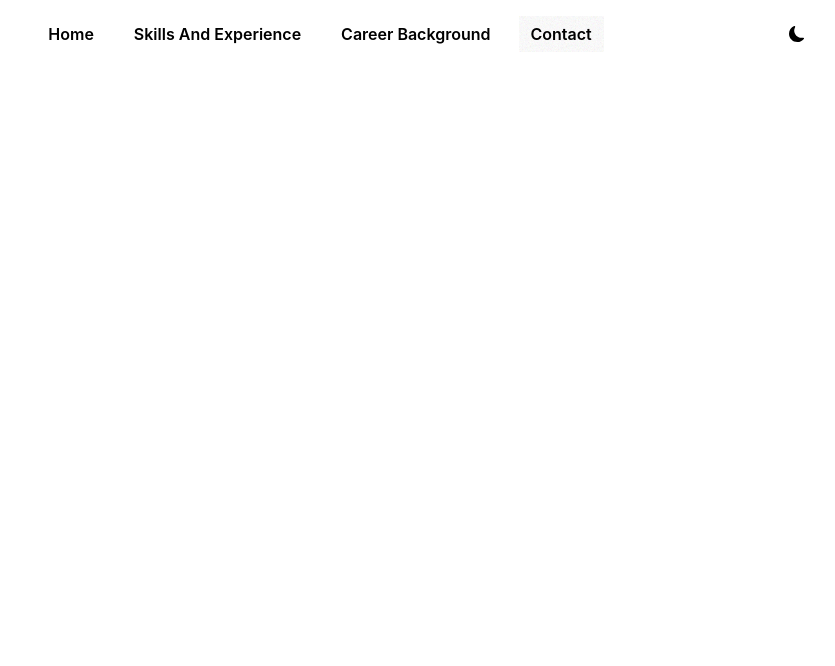
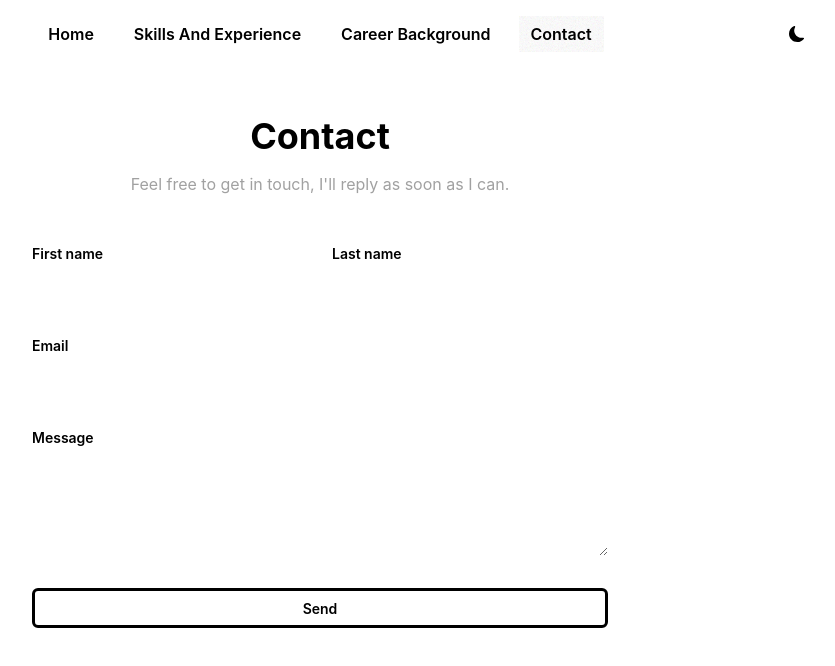
Before and after one commit to Annadesbois/aurelie-cv, a React (Vite) app: page /contact in a window 1280 px wide. Shown: the top 666 px of the page, without its empty margins (320-1155 px from the left). Built offline with nearby package versions, Linux system fonts and the light colour scheme.

Commit message:
create form structure

```diff
--- a/src/pages/ContactPage.tsx
+++ b/src/pages/ContactPage.tsx
@@ -1,6 +1,90 @@
 const ContactPage = () => {
   return (
-    <div></div>
+    <div className="bg-base-100 px-[2rem] md:px-[8rem] lg:px-[10rem] py-12 relative">
+      <div className="max-w-2xl mx-auto text-center">
+        <h2 className="text-4xl font-bold text-primary mb-4">Contact</h2>
+        <p className="text-neutral-400">
+          Feel free to get in touch, I'll reply as soon as I can.
+        </p>
+      </div>
+
+      <form className="mx-auto mt-12 max-w-xl">
+        <div className="grid grid-cols-1 sm:grid-cols-2 gap-6">
+          <div>
+            <label
+              htmlFor="first-name"
+              className="block text-sm font-semibold text-secondary mb-2"
+            >
+              First name
+            </label>
+            <input
+              id="first-name"
+              type="text"
+              name="first-name"
+              className="input input-bordered rounded-md w-full bg-base-100"
+              required
+            />
+          </div>
+
+          <div>
+            <label
+              htmlFor="last-name"
+              className="block text-sm font-semibold text-secondary mb-2"
+            >
+              Last name
+            </label>
+            <input
+              id="last-name"
+              type="text"
+              name="last-name"
+              className="input input-bordered rounded-md w-full bg-base-100"
+              required
+            />
+          </div>
+
+          <div className="sm:col-span-2">
+            <label
+              htmlFor="email"
+              className="block text-sm font-semibold text-secondary mb-2"
+            >
+              Email
+            </label>
+            <input
+              id="email"
+              type="email"
+              name="email"
+              className="input input-bordered rounded-md w-full bg-base-100"
+              required
+            />
+          </div>
+
+          <div className="sm:col-span-2">
+            <label
+              htmlFor="message"
+              className="block text-sm font-semibold text-secondary mb-2"
+            >
+              Message
+            </label>
+            <textarea
+              id="message"
+              name="message"
+              rows={4}
+              className="textarea textarea-bordered rounded-md w-full bg-base-100"
+              required
+            ></textarea>
+          </div>
+        </div>
+
+        <div className="mt-8">
+          <button
+            type="submit"
+            className="btn btn-primary w-full rounded-md"
+          >
+            Send
+          </button>
+        </div>
+      </form>
+    </div>
   );
 }
 export default ContactPage
```
